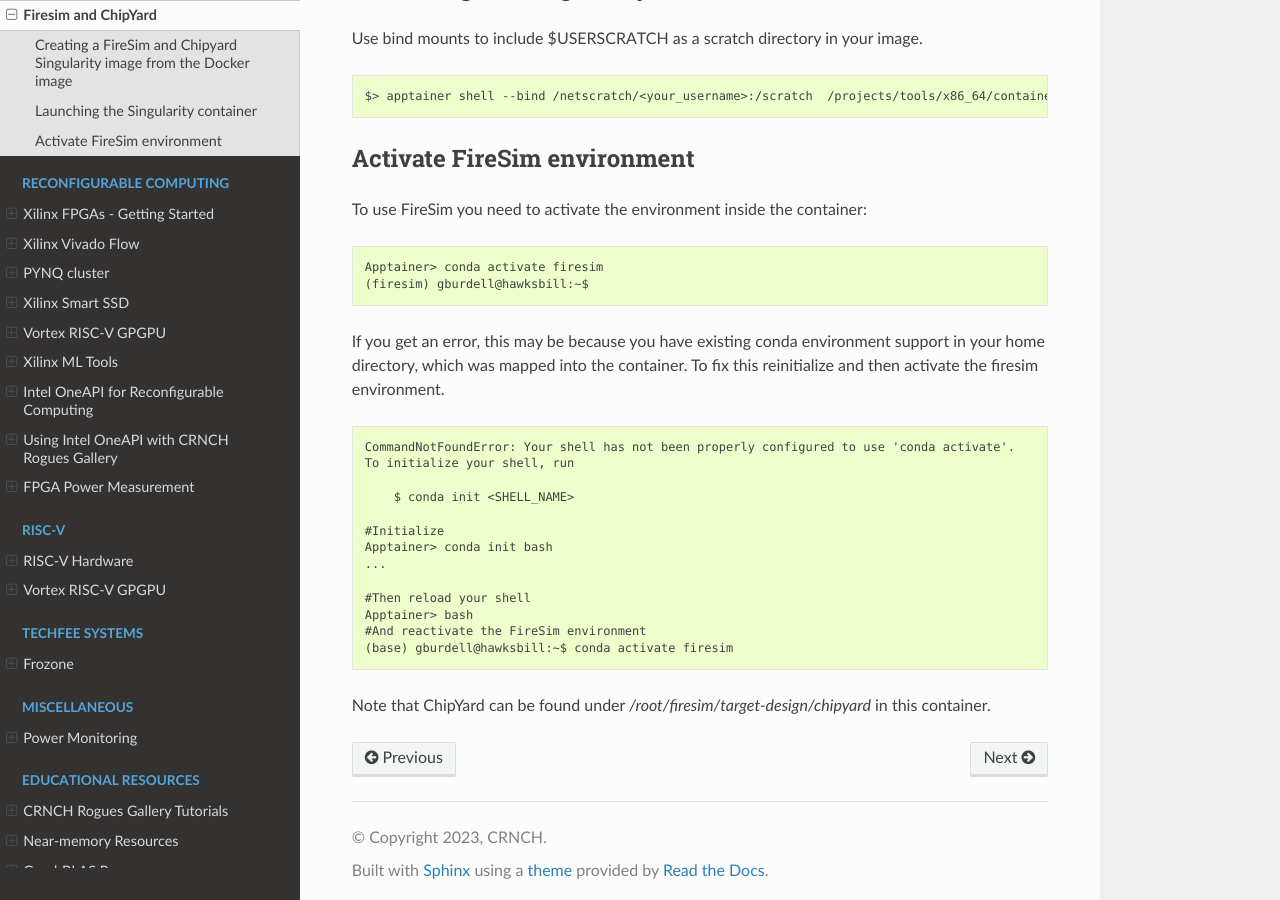
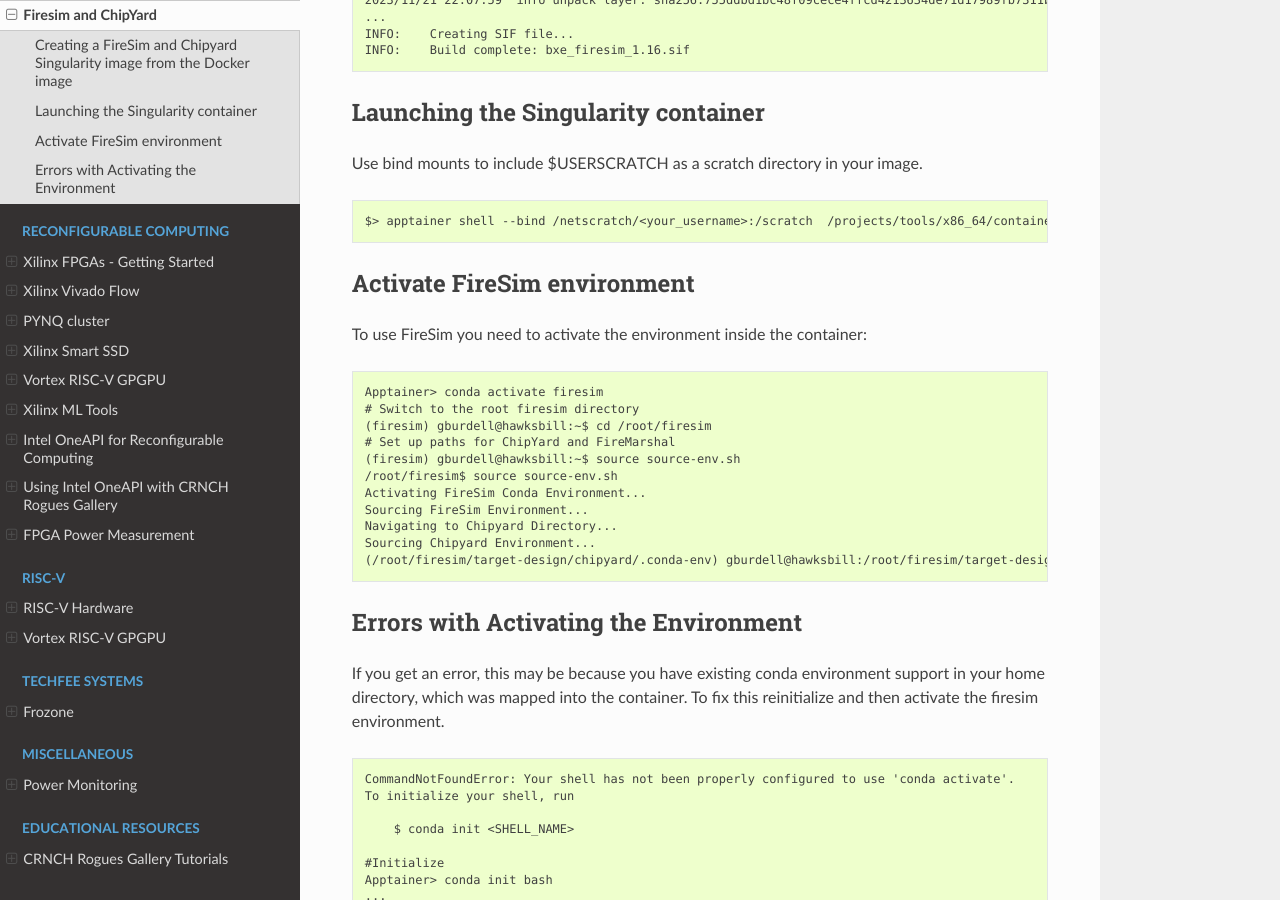
Before and after one commit to gt-crnch-rg/read-the-docs, a Sphinx documentation site: the page built from docs/reconfig/chisel/firesim-chipyard.rst, in a window 1280 px wide and 900 px high, scrolled down 929 px. Built offline with Sphinx 7.4.7 and the Read the Docs theme 2.0.0, drawn with Linux system fonts in a browser that asks for light colours; pages that are not in the unit, such as notebooks, are missing from menus; some of the changed text lies outside the part shown.

Commit message:
Update firesim-chipyard.rst

```diff
--- a/docs/reconfig/chisel/firesim-chipyard.rst
+++ b/docs/reconfig/chisel/firesim-chipyard.rst
@@ -2,8 +2,10 @@
 Firesim and ChipYard
 ====================
 
-This page builds off the Docker instructions from Farzad Fatollahi-Fard at LBL that can be `found publicly here <https://socks.lbl.gov/cag/bxe/-/wikis/Docker-Image>`__. Farzad was
-kind enough to share his Dockerfile which can be found on our container repo `here <https://github.gatech.edu/crnch-rg/container-defs/blob/main/firesim_chipyard/firesim_1.16.0>`__ (requires login).
+.. note::
+   This page builds off the Docker instructions from Farzad Fatollahi-Fard at LBL that can be `found publicly here <https://socks.lbl.gov/cag/bxe/-/wikis/Docker-Image>`__. Please review these instructions and note there are some minor differences with our use of Apptainer, which you can review `here <https://gt-crnch-rg.readthedocs.io/en/main/containers/containers-singularity.html>`__
+
+Farzad was kind enough to share his Dockerfile which can be found on our container repo `here <https://github.gatech.edu/crnch-rg/container-defs/blob/main/firesim_chipyard/firesim_1.16.0>`__ (requires login).
 
 FireSim 1.16 uses ChipYard 1.9.0 so building FireSim will enable using ChipYard as well.
 
@@ -60,8 +62,19 @@
 .. code-block::
 
    Apptainer> conda activate firesim
-   (firesim) gburdell@hawksbill:~$
+   # Switch to the root firesim directory
+   (firesim) gburdell@hawksbill:~$ cd /root/firesim
+   # Set up paths for ChipYard and FireMarshal
+   (firesim) gburdell@hawksbill:~$ source source-env.sh
+   /root/firesim$ source source-env.sh
+   Activating FireSim Conda Environment...
+   Sourcing FireSim Environment...
+   Navigating to Chipyard Directory...
+   Sourcing Chipyard Environment...
+   (/root/firesim/target-design/chipyard/.conda-env) gburdell@hawksbill:/root/firesim/target-design/chipyard$
 
+Errors with Activating the Environment
+~~~~~~~~~~~~~~~~~~~~~~~~~~~~~~~~~~~~~~
 If you get an error, this may be because you have existing conda
 environment support in your home directory, which was mapped into the
 container. To fix this reinitialize and then activate the firesim
@@ -82,5 +95,3 @@
    Apptainer> bash
    #And reactivate the FireSim environment
    (base) gburdell@hawksbill:~$ conda activate firesim
-
-Note that ChipYard can be found under `/root/firesim/target-design/chipyard` in this container.
```
